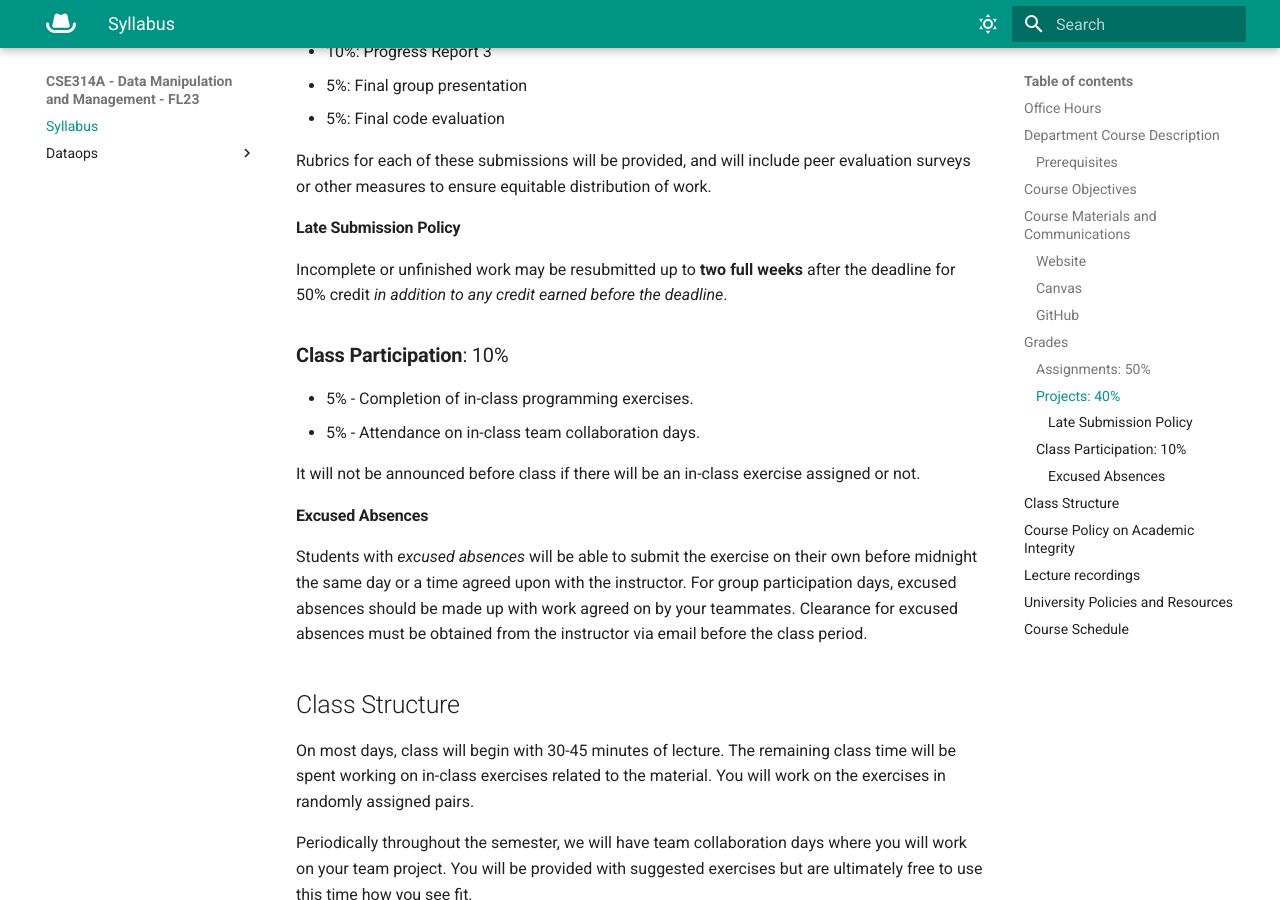
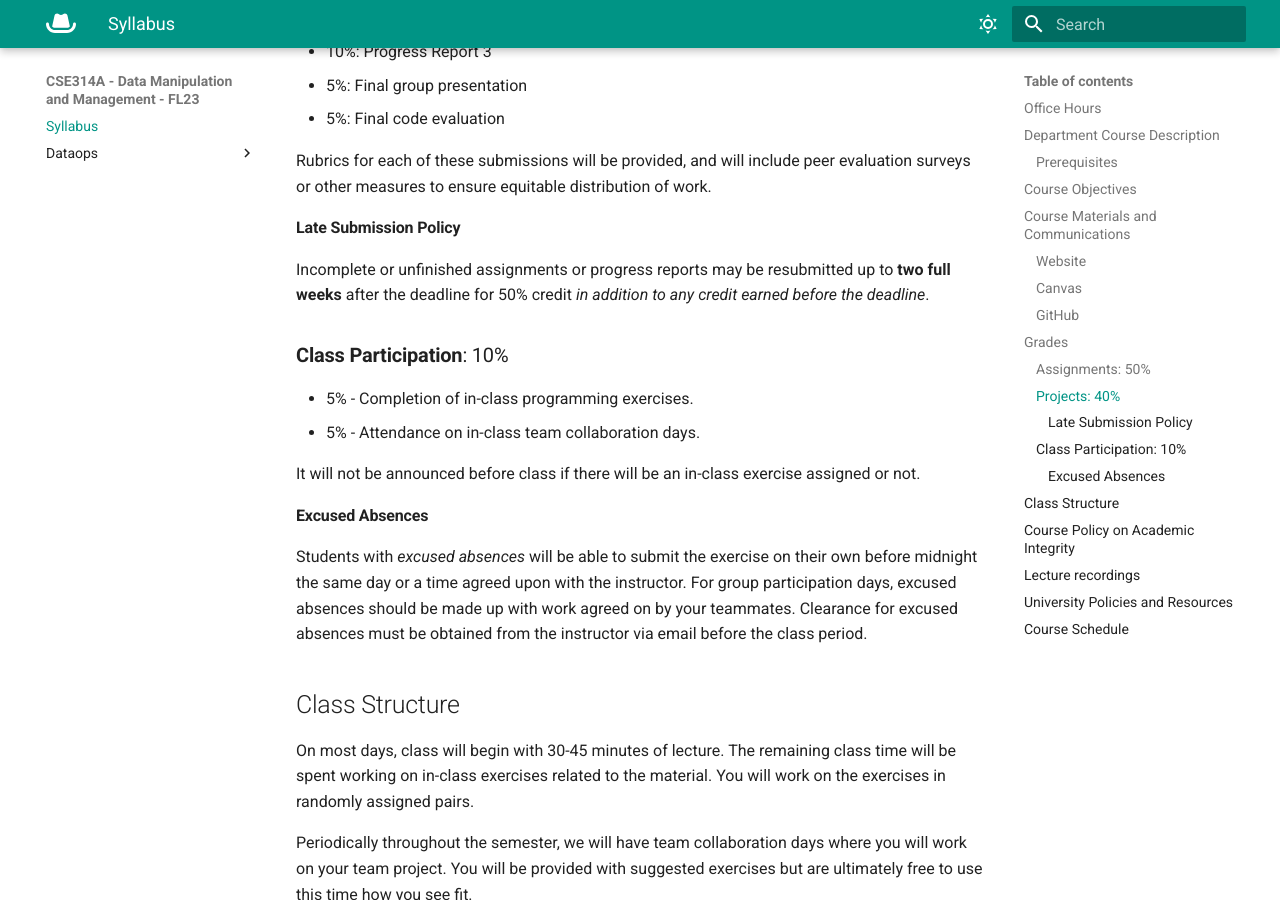
Before and after one commit to wustl-data/rooster-cogburn, an MkDocs documentation site: the page built from docs/index.md, in a window 1280 px wide and 900 px high, scrolled down 3103 px. Built offline with MkDocs 1.6.1 and Material for MkDocs 9.7.7, drawn with Linux system fonts in a browser that asks for light colours.

Commit message:
docs: specify late policy

```diff
--- a/docs/index.md
+++ b/docs/index.md
@@ -103,7 +103,7 @@ Rubrics for each of these submissions will be provided, and will include peer ev
 
 #### Late Submission Policy
 
-Incomplete or unfinished work may be resubmitted up to **two full weeks** after the deadline for 50% credit _in addition to any credit earned before the deadline_.
+Incomplete or unfinished assignments or progress reports may be resubmitted up to **two full weeks** after the deadline for 50% credit _in addition to any credit earned before the deadline_.
 
 ### **Class Participation**: 10%
 
```
